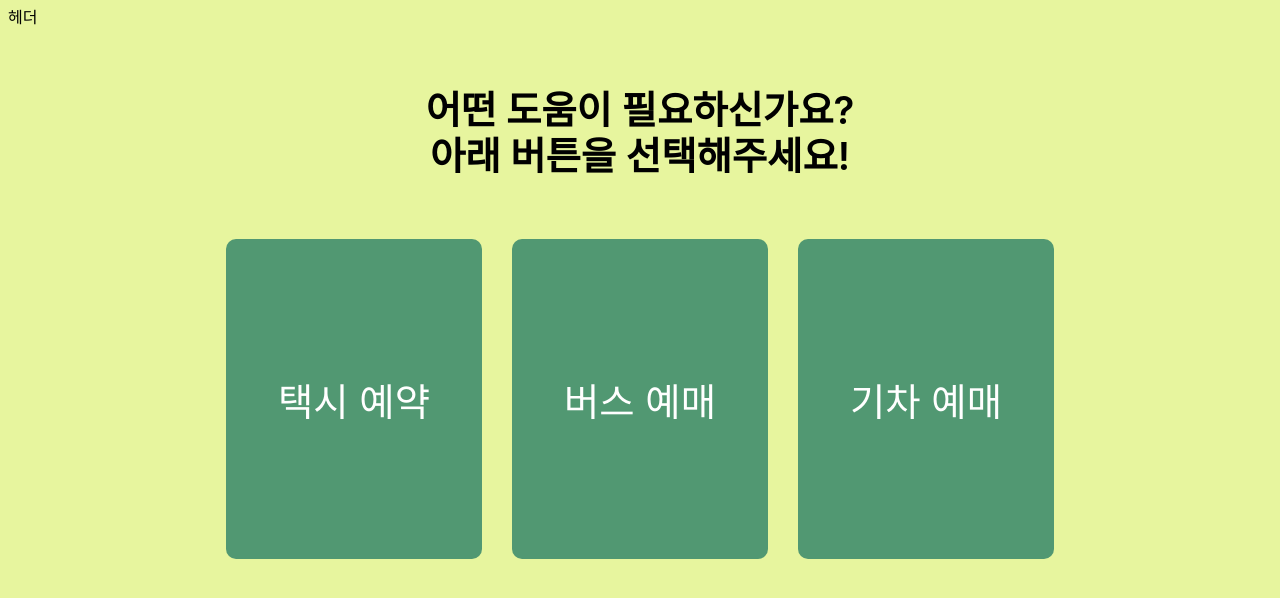
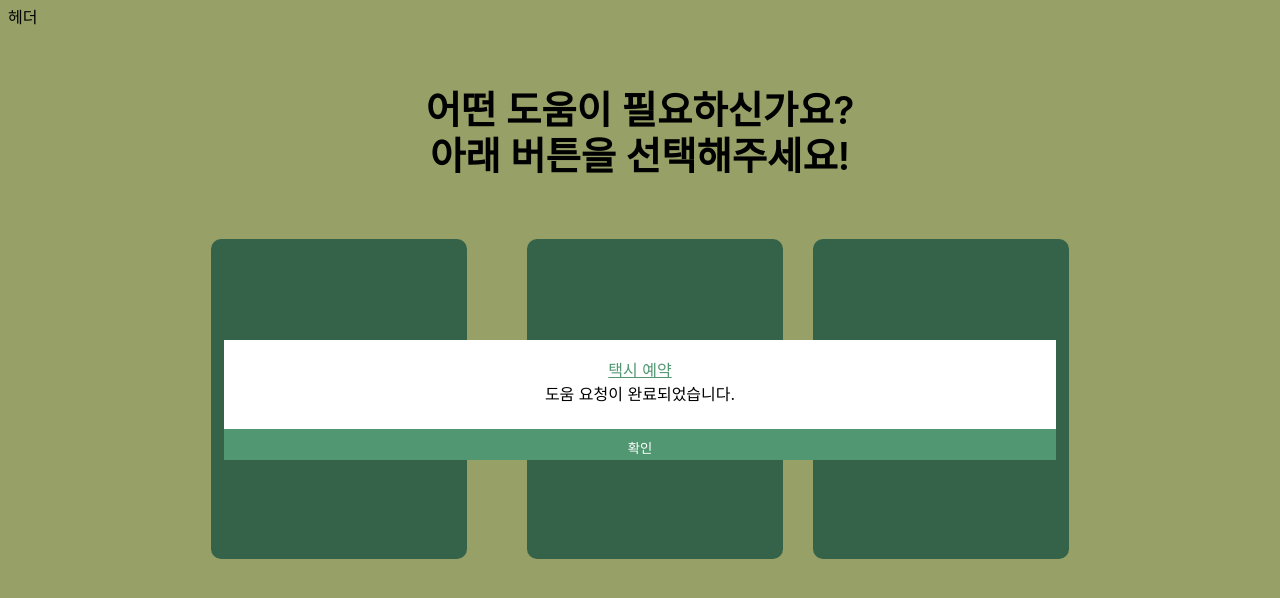
Before and after one commit to HyoZaSon/FrontEnd, a React (Create React App) app: page /hyozaparent in a window 1280 px wide. Both pictures are taken after a click on the button "택시 예약". Shown: the top 598 px of the page. Built offline with nearby package versions, Linux system fonts and the light colour scheme.

Commit message:
design: 모달창 구현 - 버튼 누를 시 모달창으로 도움 요청이 완료되었음을 알려줌 #7

```diff
--- /dev/null
+++ b/src/components/Hyozaparent/Modal.jsx
@@ -0,0 +1,63 @@
+import { styled } from "styled-components";
+
+const ModalContainer = styled.div`
+  display: ${({ isOpen }) => (isOpen ? "block" : "none")};
+`;
+
+const ModalBackground = styled.div`
+  position: fixed;
+  top: 0;
+  left: 0;
+  width: 100vw;
+  height: 100vh;
+  background-color: rgba(0, 0, 0, 0.35);
+`;
+
+const ModalBox = styled.div`
+  position: absolute;
+  top: 50%;
+  left: 50%;
+  transform: translate(-50%, -50%);
+  width: 65vw;
+  height: 15vh;
+  overflow-y: auto;
+  background-color: white;
+`;
+
+const ModalText = styled.div`
+  padding: 10px;
+  color: #000;
+  //text-decoration-line: underline;
+  //white-space: pre-line;
+  line-height: 0.5em;
+`;
+
+const ModalBtn = styled.button`
+  width: 100%;
+  height: 30%;
+  color: #fff;
+  background: #519872;
+  outline: none;
+  border: none;
+  cursor: pointer;
+  margin-top: 5px;
+`;
+
+function Modal({ isOpen, closeModal, content }) {
+  return (
+    <ModalContainer isOpen={isOpen}>
+      <ModalBackground />
+      <ModalBox>
+        <ModalText>
+          <p style={{ color: "#519872", textDecorationLine: "underline" }}>
+            {content}
+          </p>
+          <p>도움 요청이 완료되었습니다.</p>
+        </ModalText>
+        <ModalBtn onClick={closeModal}>확인</ModalBtn>
+      </ModalBox>
+    </ModalContainer>
+  );
+}
+
+export default Modal;
--- a/src/pages/Hyozaparent.jsx
+++ b/src/pages/Hyozaparent.jsx
@@ -1,5 +1,7 @@
 import { styled } from "styled-components";
 import { Mobile, PC } from "../shared/MediaQuery";
+import { useState } from "react";
+import Modal from "../components/Hyozaparent/Modal";
 
 const text = "어떤 도움이 필요하신가요?\n아래 버튼을 선택해주세요!";
 
@@ -52,35 +54,78 @@ const TextBox = styled.div`
 `;
 
 const Hyozaparent = () => {
+  const [isTaxiModalOpen, setIsTaxiModalOpen] = useState(false);
+  const [isBusModalOpen, setIsBusModalOpen] = useState(false);
+  const [isTrainModalOpen, setIsTrainModalOpen] = useState(false);
+
+  const openTaxiModal = () => setIsTaxiModalOpen(true);
+  const closeTaxiModal = () => setIsTaxiModalOpen(false);
+
+  const openBusModal = () => setIsBusModalOpen(true);
+  const closeBusModal = () => setIsBusModalOpen(false);
+
+  const openTrainModal = () => setIsTrainModalOpen(true);
+  const closeTrainModal = () => setIsTrainModalOpen(false);
+
   return (
     <>
       <Mobile>
         <Wrapper>
           <HeadBox fontSize="5vw">{text}</HeadBox>
-          <Btn btnWidth="70vw" btnHeight="20vh">
+          <Btn onClick={openTaxiModal} btnWidth="70vw" btnHeight="20vh">
             <TextBox fontSize="7vw">택시 예약</TextBox>
           </Btn>
-          <Btn btnWidth="70vw" btnHeight="20vh">
+          <Modal
+            isOpen={isTaxiModalOpen}
+            closeModal={closeTaxiModal}
+            content="택시 예약"
+          />
+          <Btn onClick={openBusModal} btnWidth="70vw" btnHeight="20vh">
             <TextBox fontSize="7vw">버스 예매</TextBox>
           </Btn>
-          <Btn btnWidth="70vw" btnHeight="20vh">
+          <Modal
+            isOpen={isBusModalOpen}
+            closeModal={closeBusModal}
+            content="버스 예매"
+          />
+          <Btn onClick={openTrainModal} btnWidth="70vw" btnHeight="20vh">
             <TextBox fontSize="7vw">기차 예매</TextBox>
           </Btn>
+          <Modal
+            isOpen={isTrainModalOpen}
+            closeModal={closeTrainModal}
+            content="기차 예매"
+          />
         </Wrapper>
       </Mobile>
       <PC>
         <Wrapper>
           <HeadBox fontSize="3vw">{text}</HeadBox>
           <Container>
-            <Btn btnWidth="20vw" btnHeight="40vh">
+            <Btn onClick={openTaxiModal} btnWidth="20vw" btnHeight="40vh">
               <TextBox fontSize="3vw">택시 예약</TextBox>
             </Btn>
-            <Btn btnWidth="20vw" btnHeight="40vh">
+            <Modal
+              isOpen={isTaxiModalOpen}
+              closeModal={closeTaxiModal}
+              content="택시 예약"
+            />
+            <Btn onClick={openBusModal} btnWidth="20vw" btnHeight="40vh">
               <TextBox fontSize="3vw">버스 예매</TextBox>
             </Btn>
-            <Btn btnWidth="20vw" btnHeight="40vh">
+            <Modal
+              isOpen={isBusModalOpen}
+              closeModal={closeBusModal}
+              content="버스 예매"
+            />
+            <Btn onClick={openTrainModal} btnWidth="20vw" btnHeight="40vh">
               <TextBox fontSize="3vw">기차 예매</TextBox>
             </Btn>
+            <Modal
+              isOpen={isTrainModalOpen}
+              closeModal={closeTrainModal}
+              content="기차 예매"
+            />
           </Container>
         </Wrapper>
       </PC>
```
